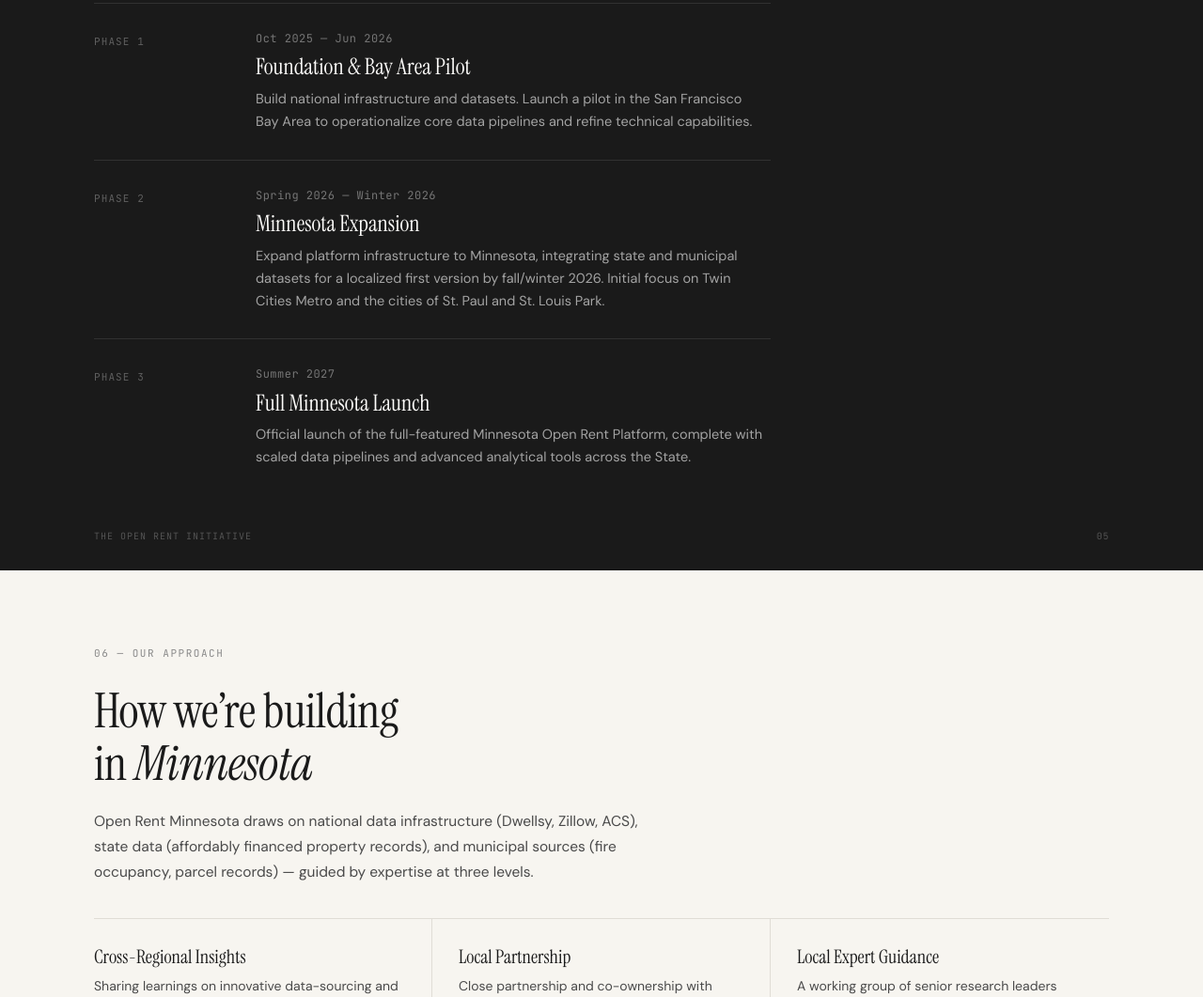
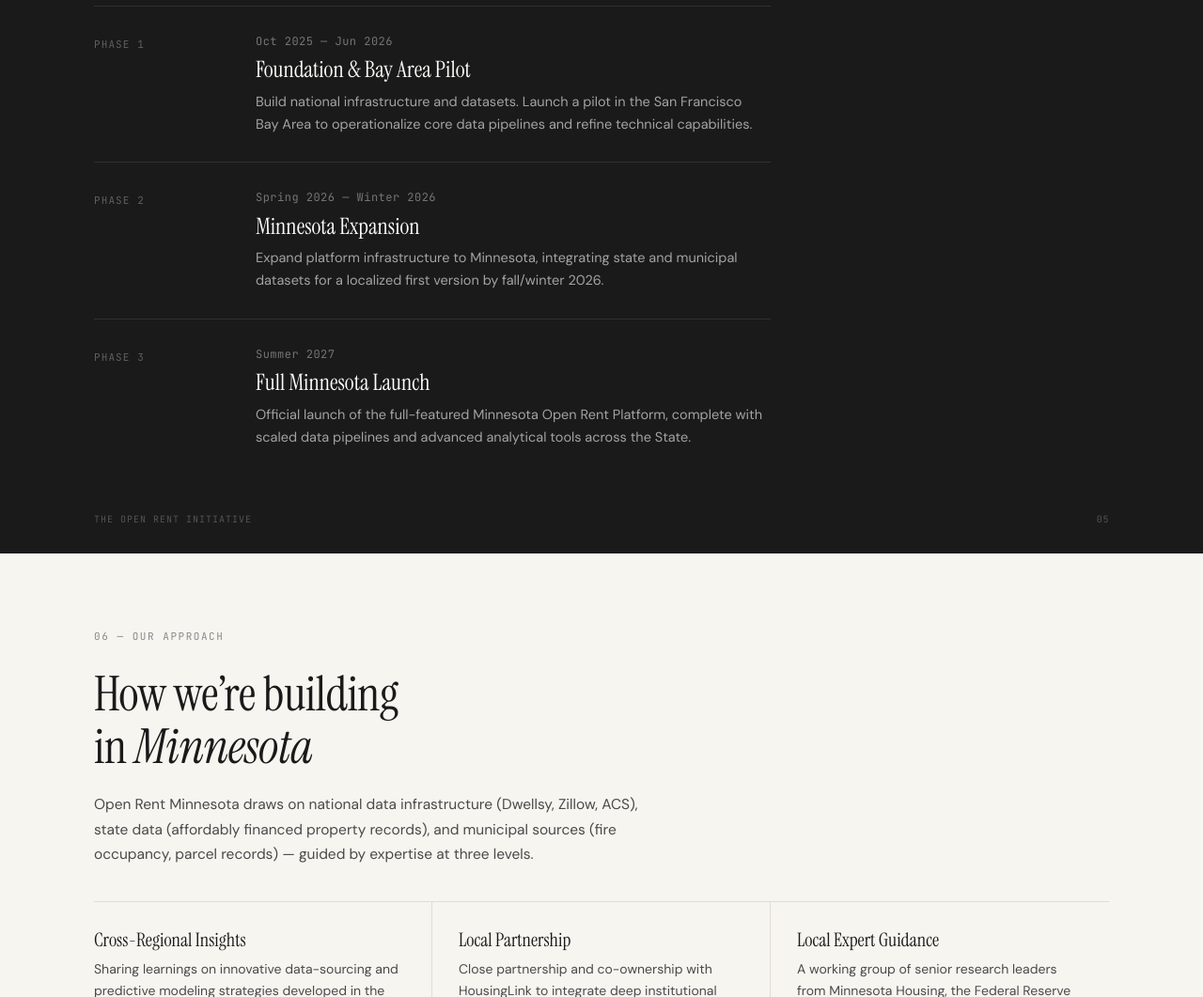
Before and after one commit to bingebre/Open-Rent-Minnesota, a plain HTML site: page index.html in a window 1280 px wide. Shown: the part 4282-5343 px from the top of the page at 94% size. Drawn offline with Linux system fonts and the light colour scheme.

Commit message:
Update Minnesota expansion description
Removed specific cities from the Minnesota expansion description.

```diff
--- a/index.html
+++ b/index.html
@@ -226,7 +226,7 @@ Your browser does not support the video tag.
 <div>
 <div class="timeline-date" style="color:rgba(255,255,255,.4)">Spring 2026 &#8212; Winter 2026</div>
 <div class="timeline-title" style="color:var(--warm-white)">Minnesota Expansion</div>
-<div class="timeline-desc" style="color:rgba(255,255,255,.6)">Expand platform infrastructure to Minnesota, integrating state and municipal datasets for a localized first version by fall/winter 2026. Initial focus on Twin Cities Metro and the cities of St. Paul and St. Louis Park.</div>
+<div class="timeline-desc" style="color:rgba(255,255,255,.6)">Expand platform infrastructure to Minnesota, integrating state and municipal datasets for a localized first version by fall/winter 2026.</div>
 </div>
 </div>
 <div class="timeline-item" style="border-top-color:rgba(255,255,255,.1)">
```
